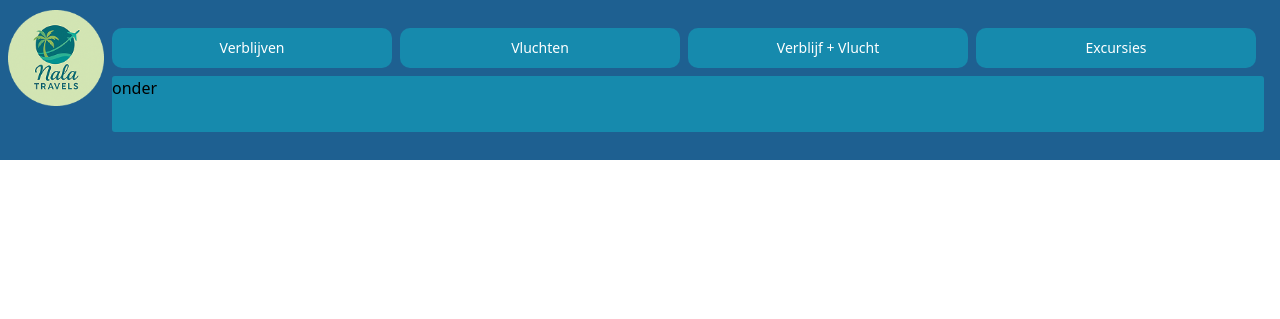
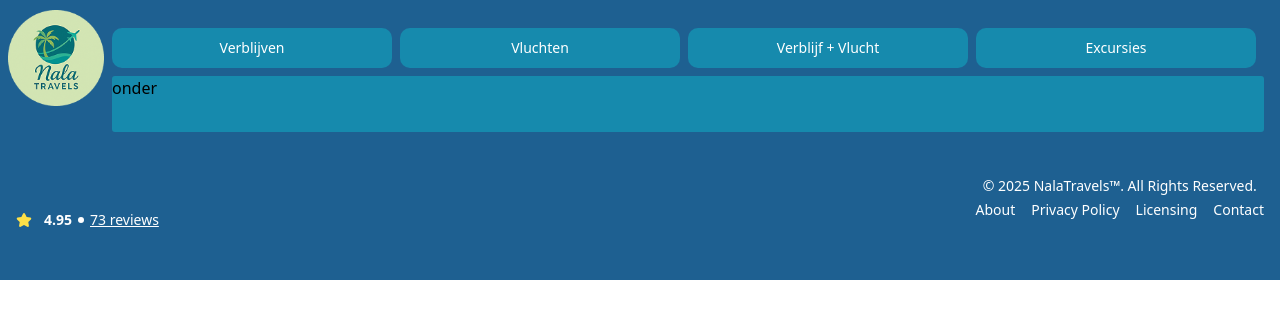
Before and after one commit to TooHighDude420/Nala_Travels, a PHP site: page / in a window 1280 px wide. Shown: the top 319 px of the page. Run offline with PHP 8.4, Linux system fonts and the light colour scheme; some libraries are stand-ins or nearby versions.

Commit message:
RE3: Footer

```diff
--- /dev/null
+++ b/NalaTravels/assets/includes/footer.inc.php
@@ -0,0 +1,34 @@
+<section>
+    <div class="bg-[#1E6091] w-full h-[15vh] flex justify-between">
+        <div class="flex items-center ml-4">
+            <svg class="w-4 h-4 text-yellow-300 me-1" aria-hidden="true" xmlns="http://www.w3.org/2000/svg"
+                fill="currentColor" viewBox="0 0 22 20">
+                <path
+                    d="M20.924 7.625a1.523 1.523 0 0 0-1.238-1.044l-5.051-.734-2.259-4.577a1.534 1.534 0 0 0-2.752 0L7.365 5.847l-5.051.734A1.535 1.535 0 0 0 1.463 9.2l3.656 3.563-.863 5.031a1.532 1.532 0 0 0 2.226 1.616L11 17.033l4.518 2.375a1.534 1.534 0 0 0 2.226-1.617l-.863-5.03L20.537 9.2a1.523 1.523 0 0 0 .387-1.575Z" />
+            </svg>
+            <p class="ms-2 text-sm font-bold text-white dark:text-white">4.95</p>
+            <span class="w-1.5 h-1.5 mx-1.5 bg-white rounded-full"></span>
+            <a href="#" class="text-sm font-medium text-white underline hover:no-underline">73
+                reviews</a>
+        </div>
+        <div class="w-100 p-4 flex items-center flex-col">
+            <span class="text-sm text-white">© 2025 <a href="https://flowbite.com/"
+                    class="hover:underline">NalaTravels™</a>. All Rights Reserved.
+            </span>
+            <ul class="flex mt-1 text-sm font-thin text-white ">
+                <li>
+                    <a href="#" class="hover:underline me-4">About</a>
+                </li>
+                <li>
+                    <a href="#" class="hover:underline me-4">Privacy Policy</a>
+                </li>
+                <li>
+                    <a href="#" class="hover:underline me-4">Licensing</a>
+                </li>
+                <li>
+                    <a href="#" class="hover:underline">Contact</a>
+                </li>
+            </ul>
+        </div>
+    </div>
+</section>
--- a/NalaTravels/index.php
+++ b/NalaTravels/index.php
@@ -1,5 +1,6 @@
 <!DOCTYPE html>
 <html lang="en">
+
 <head>
     <meta charset="UTF-8">
     <meta name="viewport" content="width=device-width, initial-scale=1.0">
@@ -9,9 +10,9 @@
 
 <body>
     <header>
-       <?php
-            include "assets/includes/header.inc.php";
-       ?>
+        <?php
+        include "assets/includes/header.inc.php";
+        ?>
     </header>
 
     <main>
@@ -19,7 +20,9 @@
     </main>
 
     <footer>
-
+        <?php
+        include "assets/includes/footer.inc.php";
+        ?>
     </footer>
 </body>
 
```
